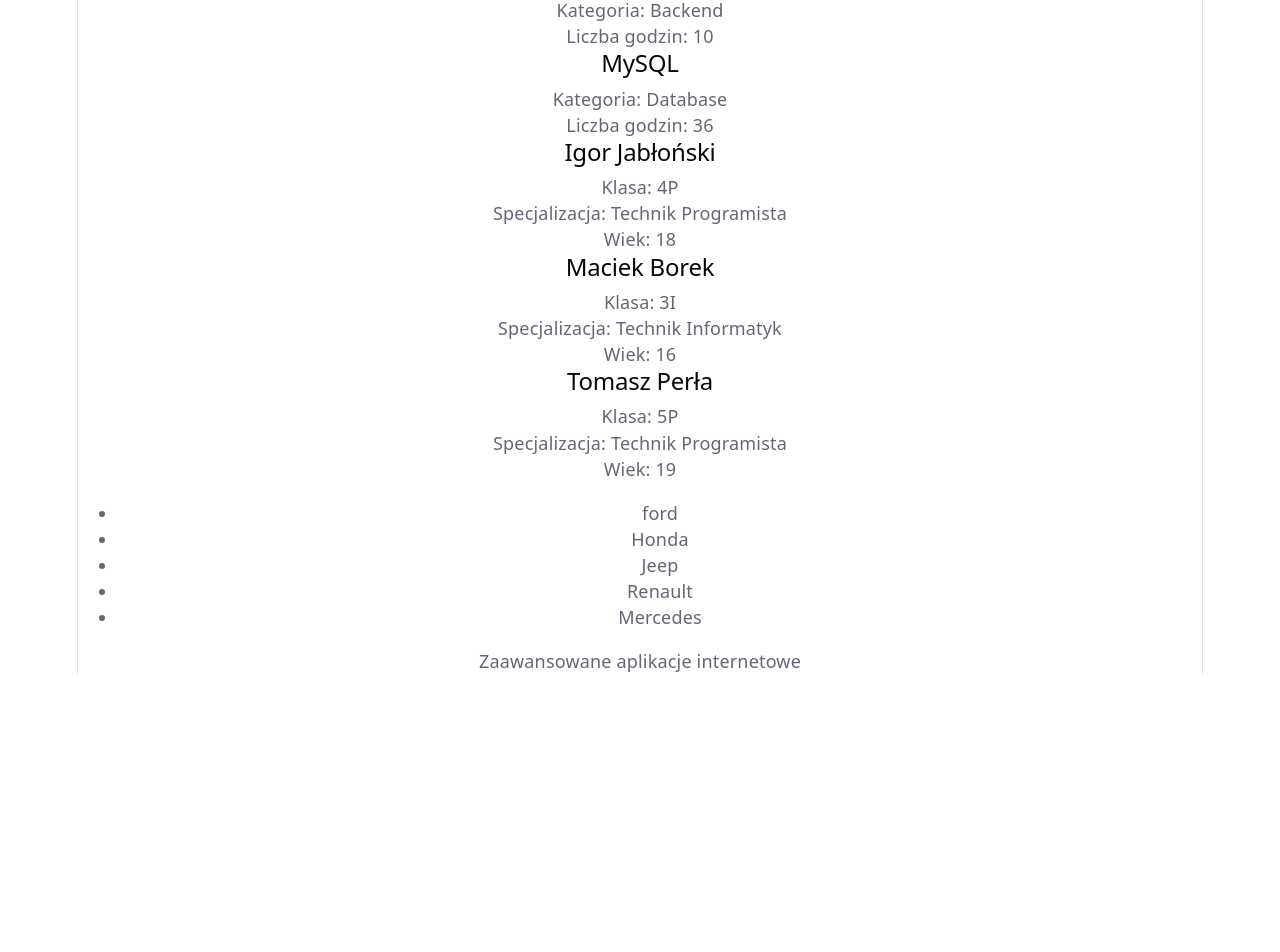
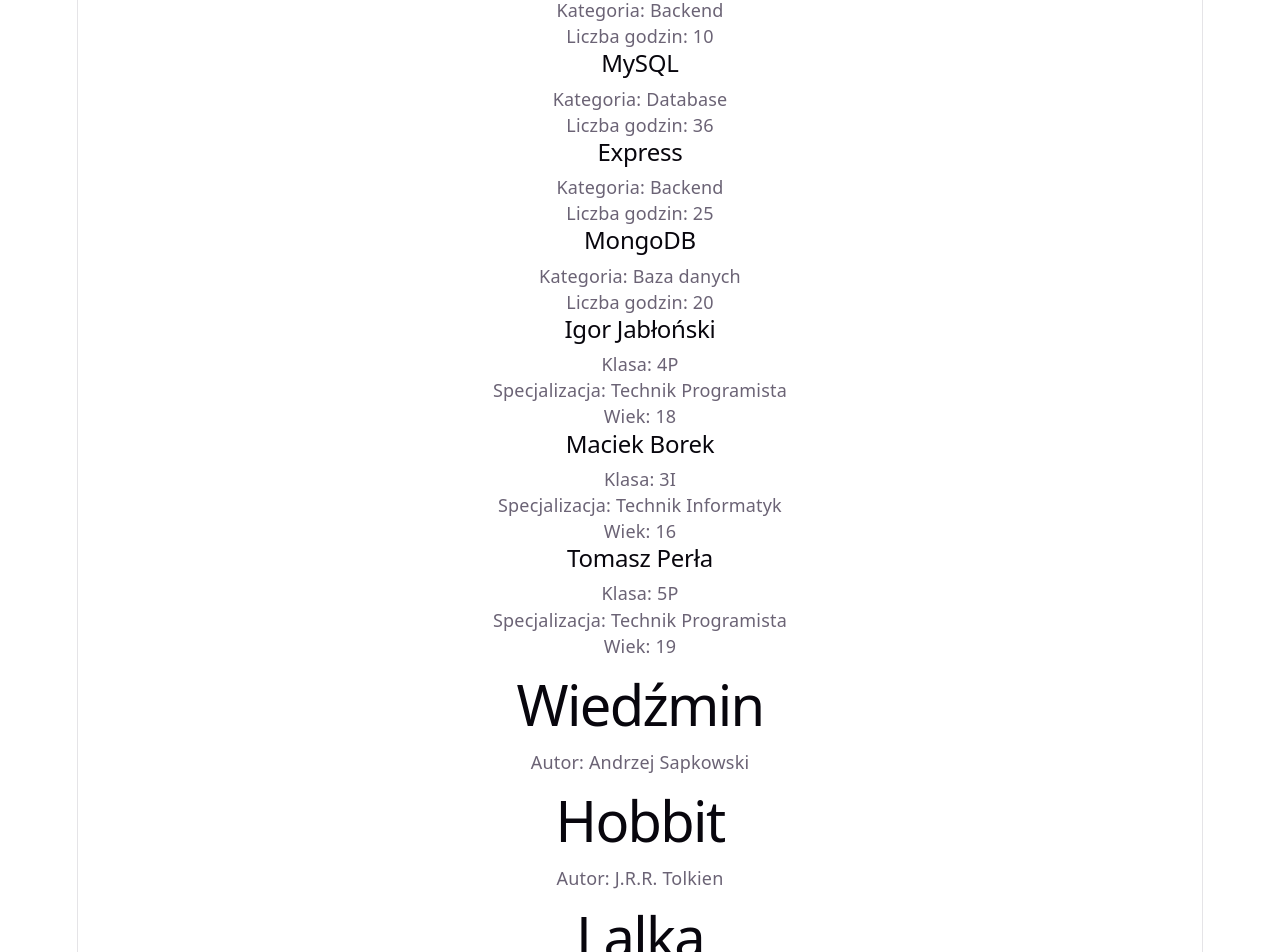
Before and after one commit to IgorJablonski67/IJ_07_WebTech, a React (Vite) app: page / in a window 1280 px wide. Shown: the part 340-1292 px from the top of the page. Before the commit the page ends 1014 px from the top, so only its background shows below. Built offline with nearby package versions, Linux system fonts and the light colour scheme.

Commit message:
05-Map() dodatkowe zadania

```diff
--- a/src/App.jsx
+++ b/src/App.jsx
@@ -11,28 +11,41 @@
 import Technology from './components/Technology.jsx'
 import CourseCard from './components/CourseCard.jsx'
 import StudentCard from './components/StudentCard.jsx'
+import Book from './components/Book.jsx'
 
 function App() {
 
   const Technologie =[
     {
-      id:0,
+      id:1,
       name:"React",
       category:"Frontend",
       hours: 30
     },
     {
-      id:1,
+      id:2,
       name:"Node.js",
       category:"Backend",
       hours: 10
     },
     {
-      id:2,
+      id:3,
       name:"MySQL",
       category:"Database",
       hours: 36
-    }
+    },
+    {
+      id: 4,
+      name: "Express",
+      category: "Backend",
+      hours: 25
+      },
+      {
+      id: 5,
+      name: "MongoDB",
+      category: "Baza danych",
+      hours: 20
+      }
   ]
 
     const Students = [
@@ -78,6 +91,12 @@
       }
     ]
 
+    const books = [
+    { id: 1, title: "Wiedźmin", author: "Andrzej Sapkowski" },
+    { id: 2, title: "Hobbit", author: "J.R.R. Tolkien" },
+    { id: 3, title: "Lalka", author: "Bolesław Prus" }
+    ];
+
 
   return (
     <div>
@@ -107,6 +126,20 @@
           />
       ))}
 
+      {books.map((book)=>(
+        <Book
+          title={book.title}
+          author={book.author}
+        />
+      ))}
+
+      {books.map((book)=>{
+        return(<Book
+          title={book.title}
+          author={book.author}
+        />)
+      })}
+
       <ul>
         {samochody.map((samochod)=>(
           <li>{samochod.marka}</li>
--- /dev/null
+++ b/src/components/Book.jsx
@@ -0,0 +1,11 @@
+function Book({title,author})
+{
+    return(
+        <>
+        <h1>{title}</h1>
+        <p>Autor: {author}</p>
+        </>
+    )
+}
+
+export default Book
```
